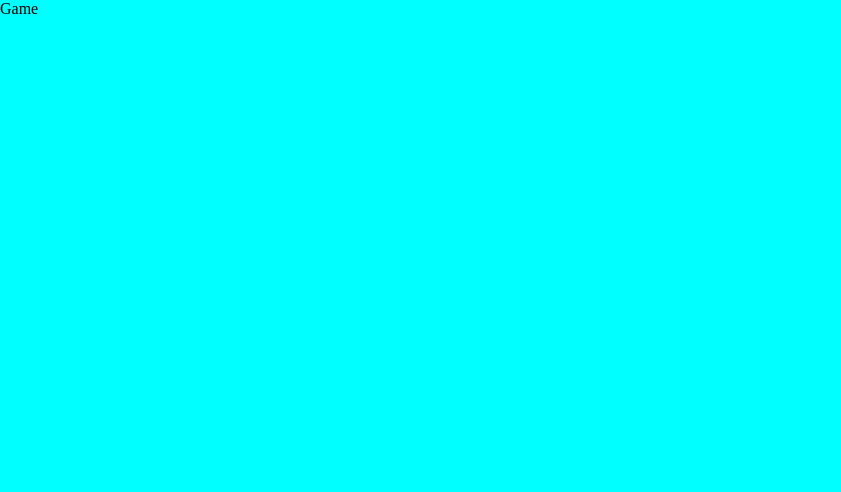
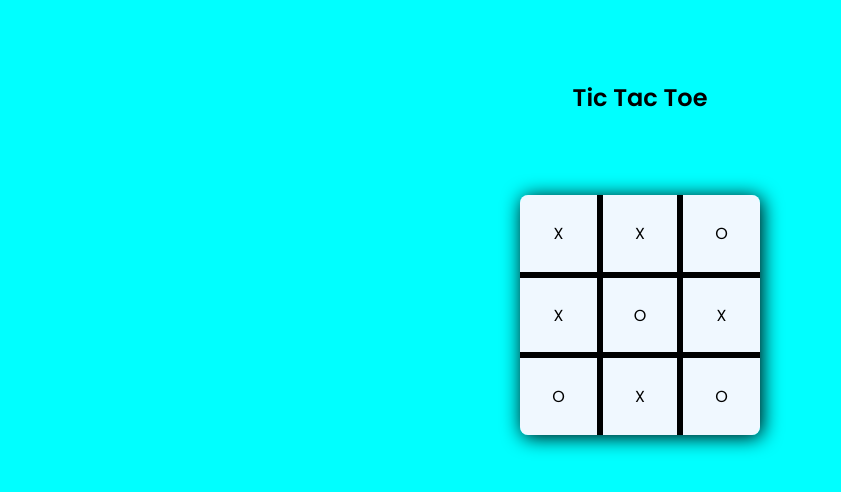
Before and after one commit to Regestrac/Tic-Tac-Toe_Fullstack-app, a React (Create React App) app in the folder Client/: page /offline-game in a window 1280 px wide. Shown: the top 492 px of the page, without its empty margins (0-841 px from the left). Built offline with nearby package versions, Linux system fonts and the light colour scheme.

Commit message:
Added a playing board

```diff
--- /dev/null
+++ b/Client/src/components/Board.css
@@ -0,0 +1,49 @@
+.board{
+    display: flex;
+    justify-content: center;
+}
+.rows{
+    display: grid;
+    grid-template-columns: repeat(3, .1fr);
+    border-radius: .5rem;
+    overflow: hidden;
+    box-shadow: 2px 2px 20px #000;
+}
+.box{
+    height: 5rem;
+    width: 5rem;
+    background-color: aliceblue;
+    border: 3px solid black;
+    box-sizing: border-box;
+    display: flex;
+    align-items: center;
+    justify-content: center;
+}
+.box:nth-child(1){
+    border-left: none;
+    border-top: none;
+}
+.box:nth-child(2){
+    border-top: none;
+}
+.box:nth-child(3){
+    border-right: none;
+    border-top: none;
+}
+.box:nth-child(4){
+    border-left: none;
+}
+.box:nth-child(6){
+    border-right: none;
+}
+.box:nth-child(7){
+    border-left: none;
+    border-bottom: none;
+}
+.box:nth-child(8){
+    border-bottom: none;
+}
+.box:nth-child(9){
+    border-right: none;
+    border-bottom: none;
+}
--- /dev/null
+++ b/Client/src/components/Board.jsx
@@ -0,0 +1,22 @@
+import React from 'react'
+import './Board.css'
+
+const Board = () => {
+  return (
+    <div className='board'>
+      <div className='rows'>
+        <div className='box'>X</div>
+        <div className='box'>X</div>
+        <div className='box'>O</div>
+        <div className='box'>X</div>
+        <div className='box'>O</div>
+        <div className='box'>X</div>
+        <div className='box'>O</div>
+        <div className='box'>X</div>
+        <div className='box'>O</div>
+      </div>
+    </div>
+  )
+}
+
+export default Board
--- /dev/null
+++ b/Client/src/components/Game.css
@@ -0,0 +1,8 @@
+.game{
+    display: flex;
+    flex-direction: column;
+    justify-content: center;
+}
+h2{
+    margin: 5rem auto;
+}
--- a/Client/src/components/Game.jsx
+++ b/Client/src/components/Game.jsx
@@ -1,8 +1,13 @@
 import React from 'react'
+import Board from './Board'
+import './Game.css'
 
 const Game = () => {
   return (
-    <div>Game</div>
+    <div className='game'>
+        <h2>Tic Tac Toe</h2>
+        <Board />
+    </div>
   )
 }
 
--- a/Client/src/components/Home.css
+++ b/Client/src/components/Home.css
@@ -3,7 +3,6 @@
     display: flex;
     flex-direction: column;
     align-items: center;
-    font-family: 'Poppins', sans-serif;
 }
 .head{
     margin: 6rem 0 5rem;
@@ -32,6 +31,9 @@
     border-radius: 1rem;
     box-shadow: 1px 1px 10px #00000077;
 }
+.btn:hover{
+    background-color: #00ee00dd;
+}
 .auth{
     margin-top: 7rem;
 }
@@ -45,3 +47,6 @@
     border-radius: .5rem;
     box-shadow: 1px 1px 10px #00000077;
 }
+.auth-btn:hover{
+    background-color: #0000ffdc;
+}
--- a/Client/src/index.css
+++ b/Client/src/index.css
@@ -2,4 +2,5 @@
     margin: 0;
     padding: 0;
     background-color: aqua;
+    font-family: 'Poppins', sans-serif;
 }
```
